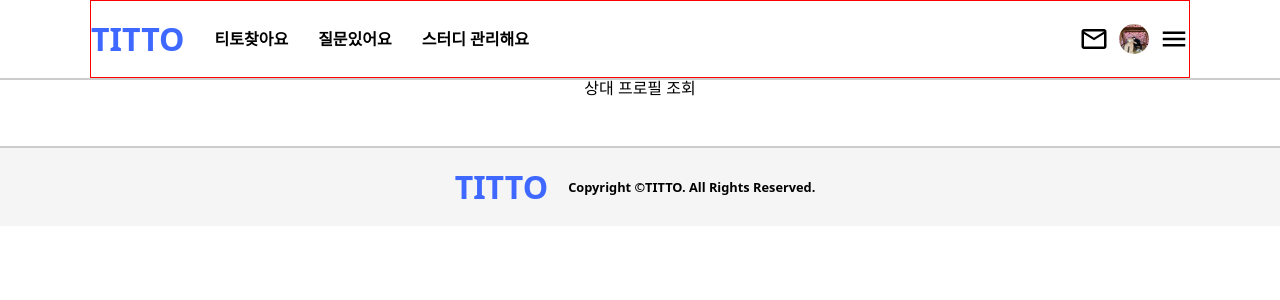
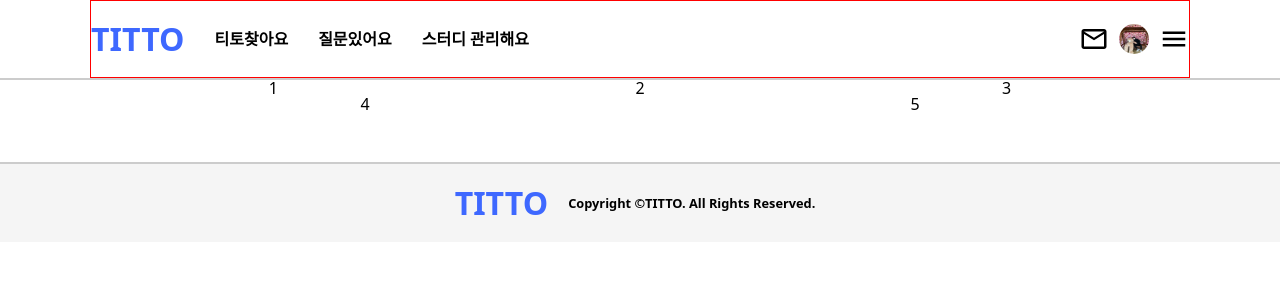
Before and after one commit to Zvckaya/TT_Frontend, a React (Vite) app: page /mypage/users/1/profile in a window 1280 px wide. Shown: the top 300 px of the page. Built offline with nearby package versions, Linux system fonts and the light colour scheme.

Commit message:
마이페이지 초안

```diff
--- a/src/routes/mypage-route.tsx
+++ b/src/routes/mypage-route.tsx
@@ -1,4 +1,5 @@
 import { Routes, Route } from "react-router-dom";
+import UserProfile from "../screens/mypage/userprofile";
 
 const MyPageRoutes = () => {
   return (
@@ -6,10 +7,7 @@ const MyPageRoutes = () => {
       <Routes>
         <Route path="/" element={<h1>마이페이지</h1>} />
         <Route path="profile" element={<h1>자기 소개글 작성 및 수정</h1>} />
-        <Route
-          path="users/:userId/profile"
-          element={<h1>상대 프로필 조회</h1>}
-        />
+        <Route path="users/:userId/profile" element={<UserProfile />} />
       </Routes>
     </>
   );
--- /dev/null
+++ b/src/screens/mypage/userprofile.tsx
@@ -0,0 +1,60 @@
+import styled from "styled-components";
+
+const UserProfileWrapper = styled.div`
+  width: 100%;
+  display: flex;
+  flex-direction: column;
+`;
+
+const UserProfileMainContainer = styled.div`
+  width: 100%;
+  display: flex;
+`;
+
+const UserProfileMainProfileContainer = styled.div`
+  flex: 1;
+`;
+
+const UserProfileMainIntroduceContainer = styled.div`
+  flex: 1;
+`;
+
+const UserProfileMainLevelContainer = styled.div`
+  flex: 1;
+`;
+
+const UserProfileSubContainer = styled.div`
+  display: flex;
+  flex: 1;
+`;
+
+const UserProfileStudyContainer = styled.div`
+  flex: 1;
+`;
+
+const UserProfileWritePostContainer = styled.div`
+  flex: 1;
+`;
+
+const UserProfile = () => {
+  return (
+    <>
+      <UserProfileWrapper>
+        <UserProfileMainContainer>
+          <UserProfileMainProfileContainer>1</UserProfileMainProfileContainer>
+          <UserProfileMainIntroduceContainer>
+            2
+          </UserProfileMainIntroduceContainer>
+          <UserProfileMainLevelContainer>3</UserProfileMainLevelContainer>
+        </UserProfileMainContainer>
+
+        <UserProfileSubContainer>
+          <UserProfileStudyContainer>4</UserProfileStudyContainer>
+          <UserProfileWritePostContainer>5</UserProfileWritePostContainer>
+        </UserProfileSubContainer>
+      </UserProfileWrapper>
+    </>
+  );
+};
+
+export default UserProfile;
```
Also changed, not shown: src/components/board/category-selector.tsx (added, +44 -0 lines).
